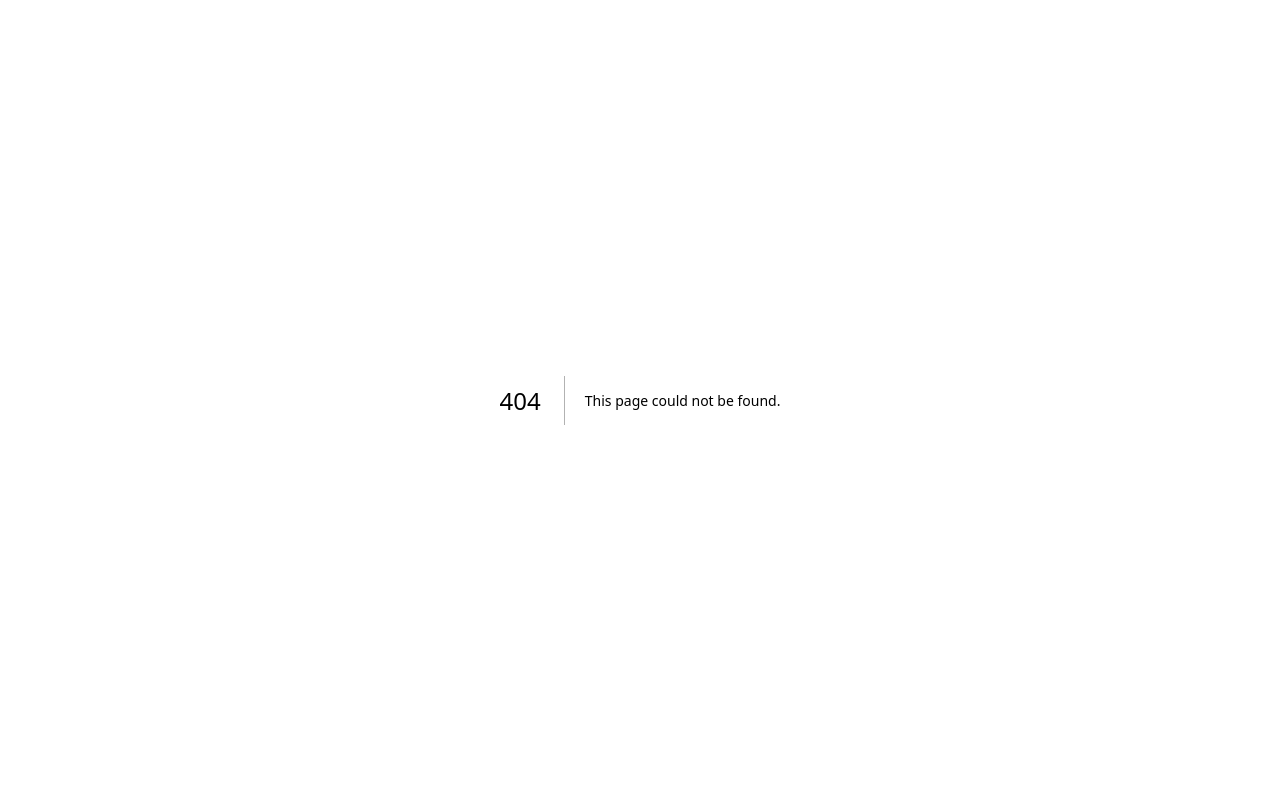
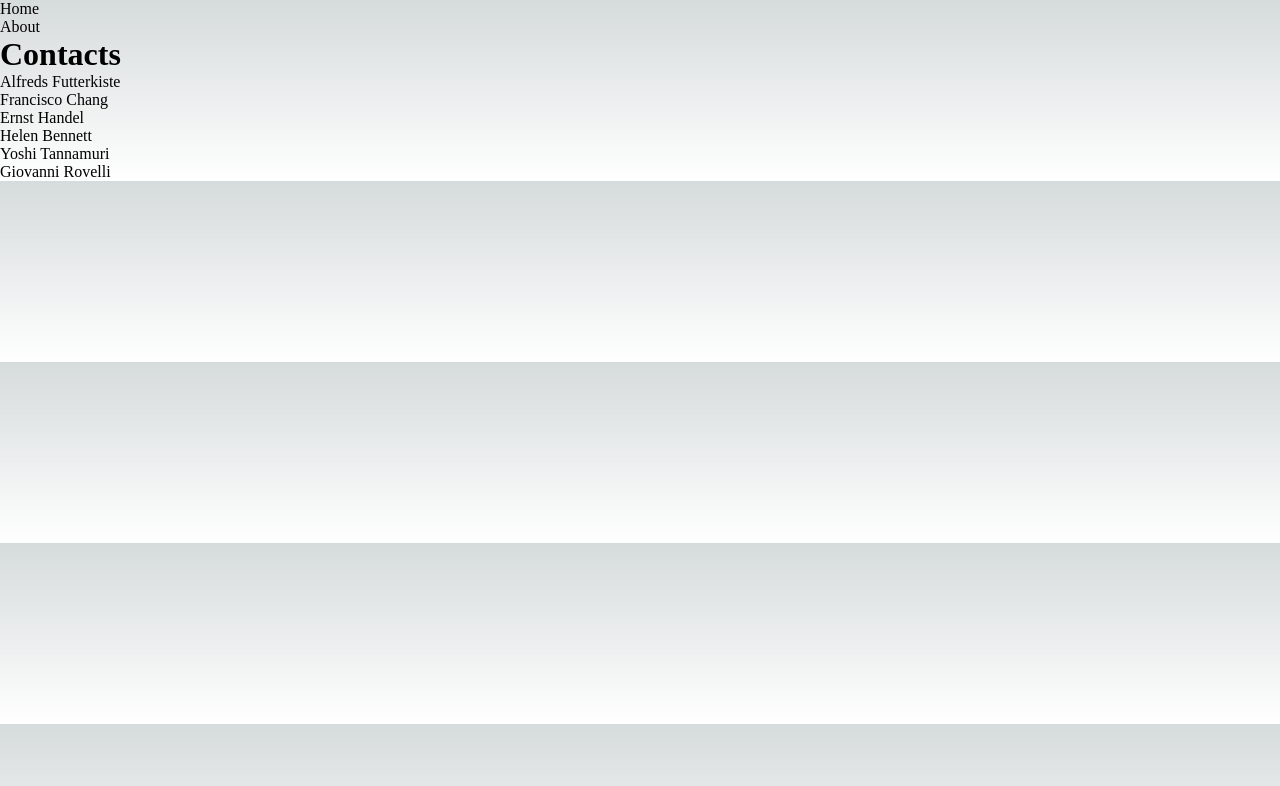
Before and after one commit to sml-40/my-nextJS-app, a Next.js app: page /components/contacts in a window 1280 px wide. Before the commit this address had no page. Shown: the top 786 px of the page. Built offline with nearby package versions, Linux system fonts and the light colour scheme.

Commit message:
contacts component

```diff
--- /dev/null
+++ b/pages/components/contacts/index.js
@@ -0,0 +1,20 @@
+import Link from "next/link";
+import contacts from "@/pages/api/contacts";
+import Layout from "../layout";
+
+export default function Contacts() {
+	return (
+		<Layout>
+			<h1>Contacts</h1>
+			<ul>
+				{contacts.map((contact) => (
+					<li key={contact.id}>
+						<Link href={`/contacts/${contact.id}`}>
+							<a>{contact.name}</a>
+						</Link>
+					</li>
+				))}
+			</ul>
+		</Layout>
+	);
+}
```
Also changed, not shown: pages/components/contacts/[contactId].js (added, +26 -0 lines).
